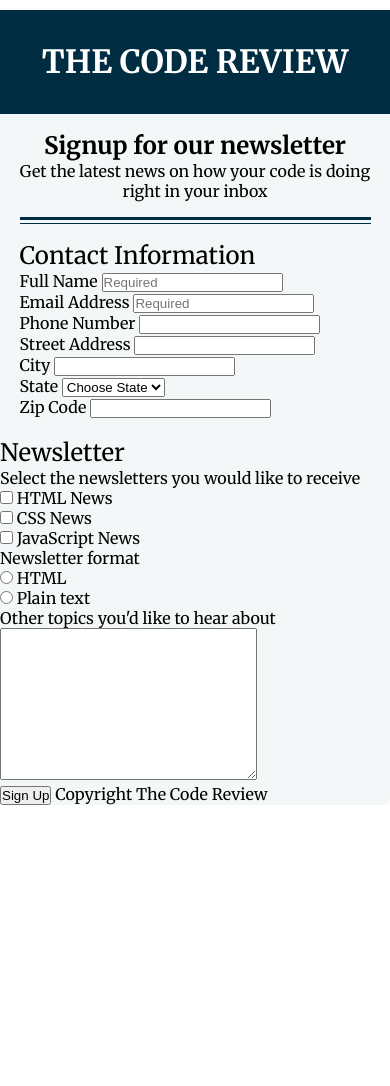
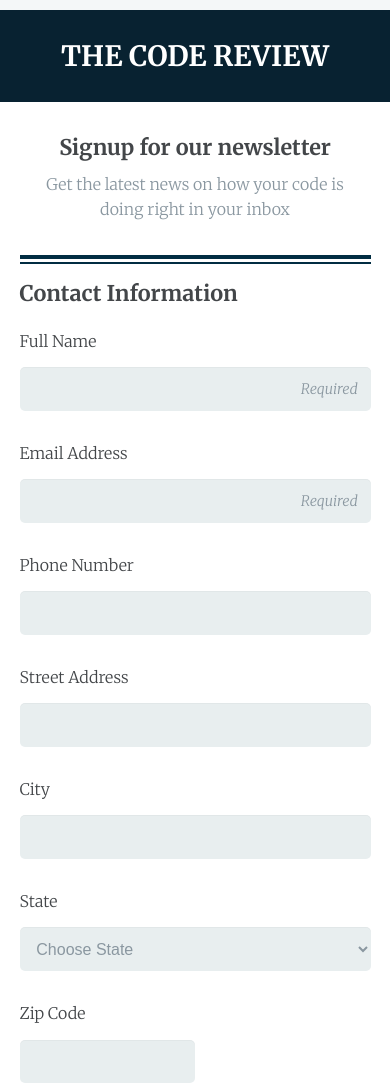
Before and after one commit to MattPahuta/online-registration-form, a plain HTML site: page index.html in a window 390 px wide. Shown: the top 1086 px of the page. Before the commit the page ends 844 px from the top, so only its background shows below. Drawn offline with Linux system fonts and the light colour scheme.

Commit message:
Complete initial mobile layout and styles

```diff
--- a/css/styles.css
+++ b/css/styles.css
@@ -13,48 +13,173 @@ body {
   margin: 0 auto;
   max-width: 768px;
   font-family: 'Merriweather', Georgia, serif;
+  color: #434649;
+  background-color: #f4f7f8;
 }
 
 form {
   max-width: 400px;
   margin: 10px auto;
-  background-color: #f4f7f8;
+  background-color: #fff;
   border-radius: 8px;
+}
+
+.container {
+  margin: 0 auto;
+  padding: 1em 0;
+  max-width: 90%;
+}
+
+.contact-container,
+.newsletter-container {
+  border-top: 2px solid #012d42;
 }
 
 h1, h2, p {
   text-align: center;
 }
 
+h1, h2 {
+  font-weight: 700;
+}
+
 h1 {
-  font-weight: 700;
+  font-size: 1.75rem;
   text-transform: uppercase;
-  background-color: #012d42;
+  background-color: #082231;
   color: #fff;
   padding: 1em 0;
 }
 
-.sub-heading {
-  margin: 0 auto;
-  padding: 1em 0;
-  max-width: 90%;
-  border-bottom: 3px solid #012d42;
+h2 {
+  font-size: 1.35rem;
+  margin-bottom: .5em;
 }
 
-.contact-container {
-  margin: 3px auto;
-  padding: 1em 0;
+.sub-heading {
+  margin-bottom: 3px;
+  padding: 2em 0;
   max-width: 90%;
-  border-top: 1px solid #012d42;
+  border-bottom: 4px solid #012d42;
+}
+
+.sub-heading p,
+.copyright {
+  margin: 0 auto;
+  font-weight: 300;
+  color: #8a97a0;
+  line-height: 1.6;
+  max-width: 85%;
 }
 
 fieldset {
-  /* margin: 0 auto;
-  margin-bottom: 30px;
-  max-width: 90%; */
   border: none;
 }
 
+.newsletter-inner {
+  padding-left: .4em;
+}
+
 legend {
-  font-size: 1.5rem;
+  font-size: 1.35rem;
+  font-weight: 700;
+  margin-bottom: 1em;
 }
+
+label {
+  display: block;
+  margin-bottom: .8em;
+  font-weight: 300;
+  line-height: 1.6;
+}
+
+.label-inline {
+  display: inline;
+}
+
+input[type="text"],
+input[type="email"],
+input[type="tel"],
+input[type="number"],
+textarea,
+select {
+  background: rgba(255,255,255,0.1);
+  border: none;
+  border-radius: 5px;
+  font-size: 1rem;
+  padding: .8em;
+  width: 100%;
+  background-color: #e8eeef;
+  color: #8a97a0;
+  box-shadow: 0 1px 0 rgba(0,0,0,0.03) inset;
+  margin-bottom: 30px;
+}
+
+textarea {
+  margin-bottom: 0;
+}
+
+#zip {
+  width: 50%;
+}
+
+input[type="radio"],
+input[type="checkbox"] {
+  margin-right: .7em;
+}
+
+::placeholder {
+  font-family: 'Merriweather', Georgia, serif;
+  font-style: italic;
+  text-align: right;
+  font-size: .9rem;
+  font-weight: 300;
+  color: #8a97a0;
+}
+
+.form-choice {
+  margin-bottom: 1em;
+}
+
+.form-choice:last-of-type {
+  margin-bottom: 2em;
+}
+
+.btn {
+  font-family: 'Merriweather', Georgia, serif;
+  font-weight: 700;
+  background-color: #0f8482;
+  color: #fff;
+  /* display: inline-flex;
+  align-items: center;
+  justify-content: center; */
+  margin-bottom: 2em;
+  padding: 1rem 1.25rem;
+  width: 100%;
+  min-height: 3.25rem;
+  font-size: 1.125rem;
+  line-height: 1.2;
+  text-align: center;
+  border: 0;
+  border-radius: 8px;
+  outline: none;
+  text-decoration: none;
+  cursor: pointer;
+  transition: .2s ease-in-out;
+  transition-property: background-color;
+}
+
+.btn:hover,
+.btn:focus {
+  background-color: #1c6b6a;
+  text-decoration: underline;
+}
+
+.btn:active {
+  background-color: #124948;
+}
+
+.copyright {
+  font-size: .9rem;
+  font-style: italic;
+}
--- a/index.html
+++ b/index.html
@@ -7,19 +7,19 @@
   <title>Online Registration Form</title>
   <link rel="preconnect" href="https://fonts.googleapis.com">
   <link rel="preconnect" href="https://fonts.gstatic.com" crossorigin>
-  <link href="https://fonts.googleapis.com/css2?family=Merriweather:wght@400;700&display=swap" rel="stylesheet">
+  <link href="https://fonts.googleapis.com/css2?family=Merriweather:ital,wght@0,300;0,700;1,300&display=swap" rel="stylesheet">
   <link rel="stylesheet" href="css/styles.css">
 </head>
 <body>
 
   <form action="" method="POST">
     <h1>The Code Review</h1>
-    <div class="sub-heading">
+    <div class="container sub-heading">
       <h2>Signup for our newsletter</h2>
       <p>Get the latest news on how your code is doing right in your inbox</p>
     </div>
 
-    <div class="contact-container">
+    <div class="container contact-container">
       <fieldset class="contact" id="contact">
         <legend>Contact Information</legend>
         <div class="form-row">
@@ -42,7 +42,6 @@
           <label class="form-label" for="city">City</label>
           <input type="text" id="city" name="user_city">
         </div>
-
         <div class="form-row">
           <label class="form-label" for="state">State</label>
           <select id="state" name="user_state">
@@ -50,10 +49,9 @@
             <option value="california">California</option>
           </select>
         </div>
-
         <div class="form-row">
           <label class="form-label" for="zip">Zip Code</label>
-          <input type="number" id="zip" name="user_zip">
+          <input type="text" id="zip" name="user_zip">
         </div>
 
       </fieldset>
@@ -61,27 +59,26 @@
 
 
 
-    <div class="container">
-
-    </div>
+    <div class="container newsletter-container">
       <fieldset class="newsletter" id="newsletter">
         <legend>Newsletter</legend>
+        <div class="newsletter-inner">
 
           <label class="form-label">Select the newsletters you would like to receive</label>
           <!-- Newsletters - checkboxes -->
           <div class="form-choice">
             <input type="checkbox" id="html-news" value="news_html" name="news_interest">
-        <label class="form-label" for="html-news">HTML News</label>
+            <label class="form-label label-inline" for="html-news">HTML News</label>
           </div>
 
           <div class="form-choice">
             <input type="checkbox" id="css-news" value="news_css" name="news_interest">
-        <label class="form-label" for="css-news">CSS News</label>
+            <label class="form-label label-inline" for="css-news">CSS News</label>
           </div>
 
           <div class="form-choice">
             <input type="checkbox" id="javascript-news" value="news_javascript" name="news_interest">
-        <label class="form-label" for="javascript-news">JavaScript News</label>
+            <label class="form-label label-inline" for="javascript-news">JavaScript News</label>
           </div>
 
 
@@ -89,24 +86,26 @@
           <!-- Newsletter format - radios -->
           <div class="form-choice">
             <input type="radio" id="html-format" value="html_format" name="news_format">
-        <label class="form-label" for="html-format">HTML</label>
+            <label class="form-label label-inline" for="html-format">HTML</label>
           </div>
 
           <div class="form-choice">
             <input type="radio" id="plain-format" value="plain_format" name="news_format">
-        <label class="form-label" for="plain-format">Plain text</label>
+            <label class="form-label label-inline" for="plain-format">Plain text</label>
           </div>
-
 
 
           <label for="comments">Other topics you'd like to hear about</label>
           <textarea name="user_comments" id="comments" cols="30" rows="10"></textarea>
+        </div>
+      </fieldset>
+    </div>
 
-    </fieldset>
+    <div class="container">
+      <button class="btn" type="submit">Sign Up</button>
+      <p class="copyright">Copyright The Code Review</p>
+    </div>
 
-    <button type="submit">Sign Up</button>
-
-    <span class="copyright">Copyright The Code Review</span>
   </form>
 
 </body>
```
Lines whose indentation alone changed are shown as unchanged.
